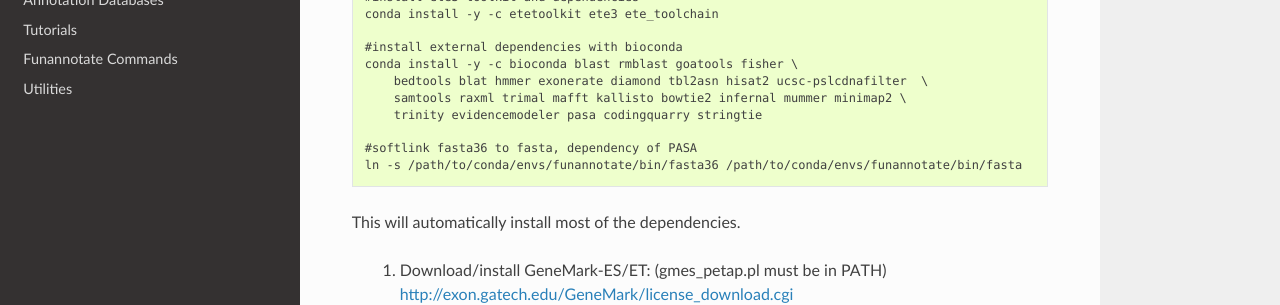
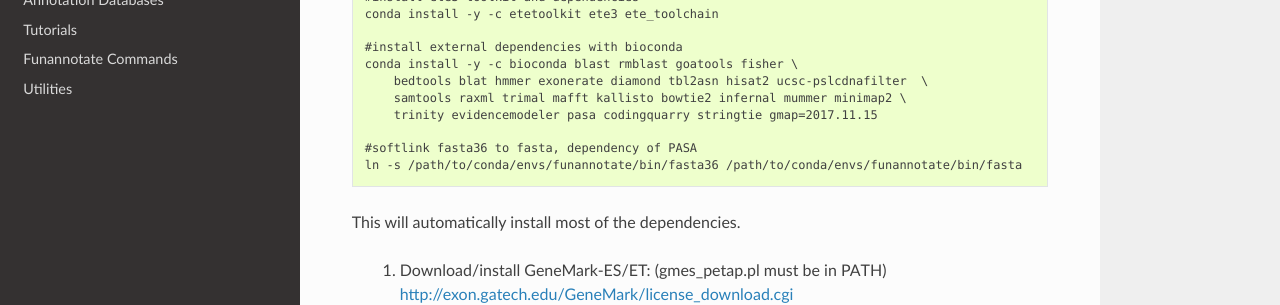
Before and after one commit to nextgenusfs/funannotate, a Sphinx documentation site: the page built from docs/conda.rst, in a window 1280 px wide and 900 px high. Shown: the part 491-796 px from the top of the window. Built offline with Sphinx 7.4.7 and the Read the Docs theme 2.0.0, drawn with Linux system fonts in a browser that asks for light colours; some of the changed text lies outside the part shown.

Commit message:
Update conda.rst

```diff
--- a/docs/conda.rst
+++ b/docs/conda.rst
@@ -29,7 +29,7 @@ I'd really like to build a bioconda installation package, but would need some he
     conda install -y -c bioconda blast rmblast goatools fisher \
         bedtools blat hmmer exonerate diamond tbl2asn hisat2 ucsc-pslcdnafilter  \
         samtools raxml trimal mafft kallisto bowtie2 infernal mummer minimap2 \
-        trinity evidencemodeler pasa codingquarry stringtie
+        trinity evidencemodeler pasa codingquarry stringtie gmap=2017.11.15
 
     #softlink fasta36 to fasta, dependency of PASA
     ln -s /path/to/conda/envs/funannotate/bin/fasta36 /path/to/conda/envs/funannotate/bin/fasta
```
